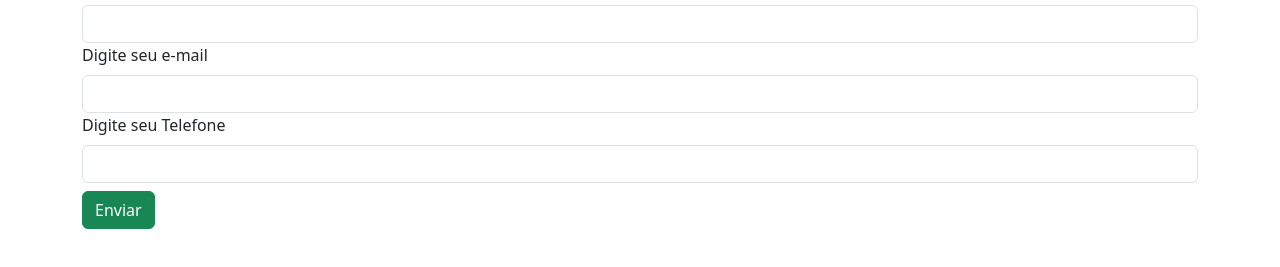
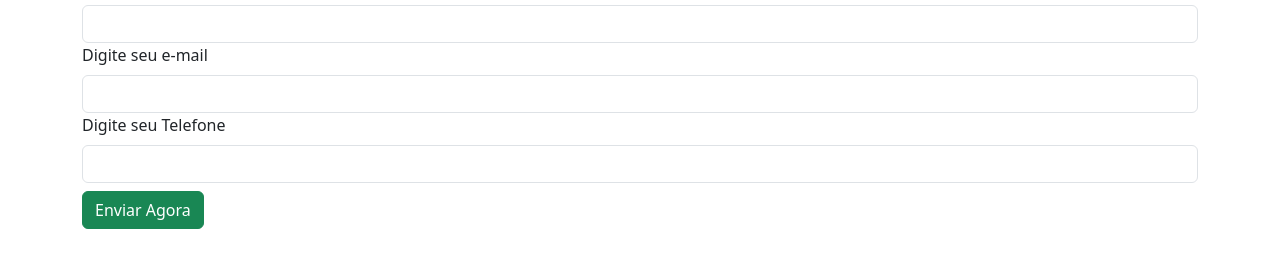
Before and after one commit to Willsmt/cursoebac, a plain HTML site: page index.html in a window 1280 px wide. Shown: the part 73-340 px from the top of the page. Drawn offline with nearby package versions, Linux system fonts and the light colour scheme.

Commit message:
commit init

```diff
--- a/index.html
+++ b/index.html
@@ -19,7 +19,7 @@
         <input class="form-control" type="text" id="e-mail" />
         <label class="form-label" for="tel">Digite seu Telefone</label>
         <input class="form-control" type="tel" id="tel" />
-        <button class="btn btn-success mt-2">Enviar</button>
+        <button class="btn btn-success mt-2">Enviar Agora</button>
       </form>
     </div>
   </body>
```
